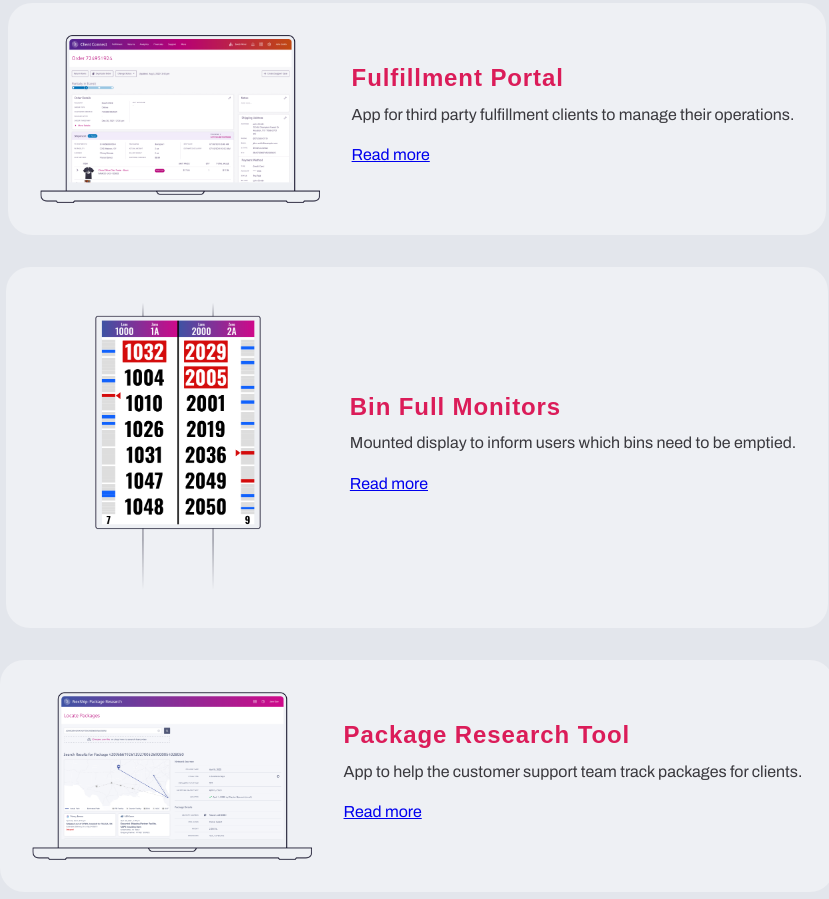
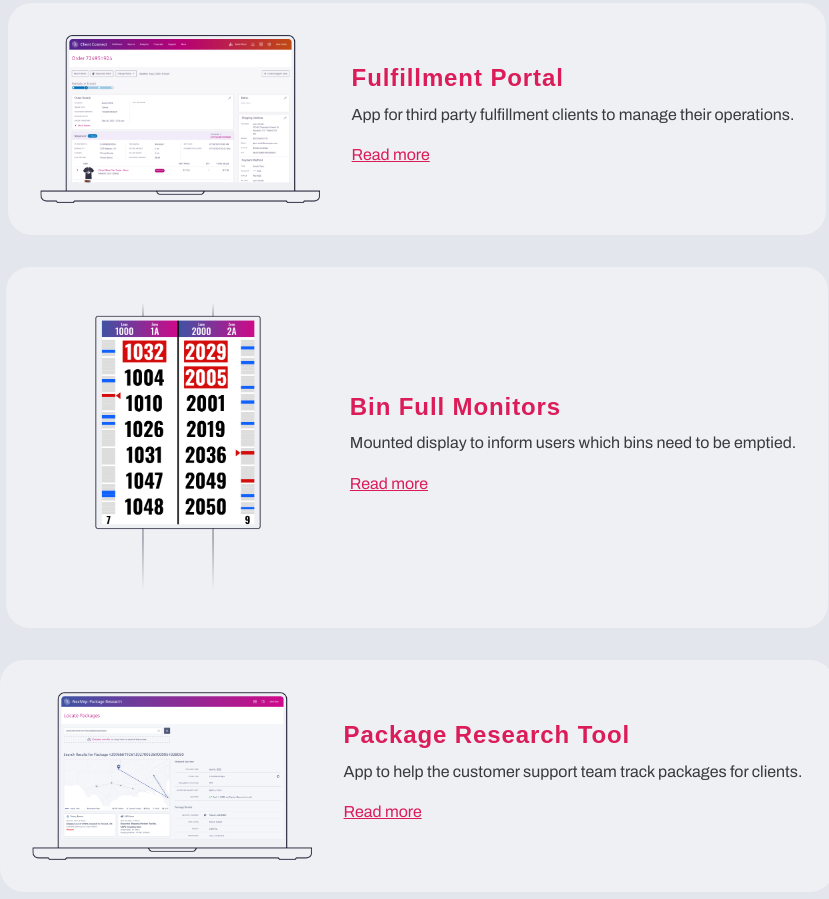
Before and after one commit to ErikLin/ErikLin.github.io, a plain HTML site: page index.html in a window 1280 px wide. Shown: the part 605-1504 px from the top of the page, without its empty margins (223-1052 px from the left). Drawn offline with nearby package versions, Linux system fonts and the light colour scheme; a web font is replaced by a local one.

Commit message:
link color fix

```diff
--- a/index.html
+++ b/index.html
@@ -76,7 +76,7 @@
                     <div class="description">
                        <h3 class="heading-1">Fulfillment Portal</h3>
                         <p>App for third party fulfillment clients to manage their operations.</p>
-                        <a href="fulfillment-portal.html">Read more</a>
+                        <a class="link" href="fulfillment-portal.html">Read more</a>
                    </div>
                 </div>
 
@@ -85,7 +85,7 @@
                     <div class="description">
                        <h3 class="heading-1">Bin Full Monitors</h3>
                         <p>Mounted display to inform users which bins need to be emptied.</p>
-                        <a href="bin-full-monitors.html">Read more</a>
+                        <a class="link"  href="bin-full-monitors.html">Read more</a>
                    </div>
                 </div>
 
@@ -95,7 +95,7 @@
                     <div class="description">
                        <h3 class="heading-1">Package Research Tool</h3>
                         <p>App to help the customer support team track packages for clients.</p>
-                        <a href="package-research-tool.html">Read more</a>
+                        <a class="link"  href="package-research-tool.html">Read more</a>
                    </div>
                 </div>
 
```
